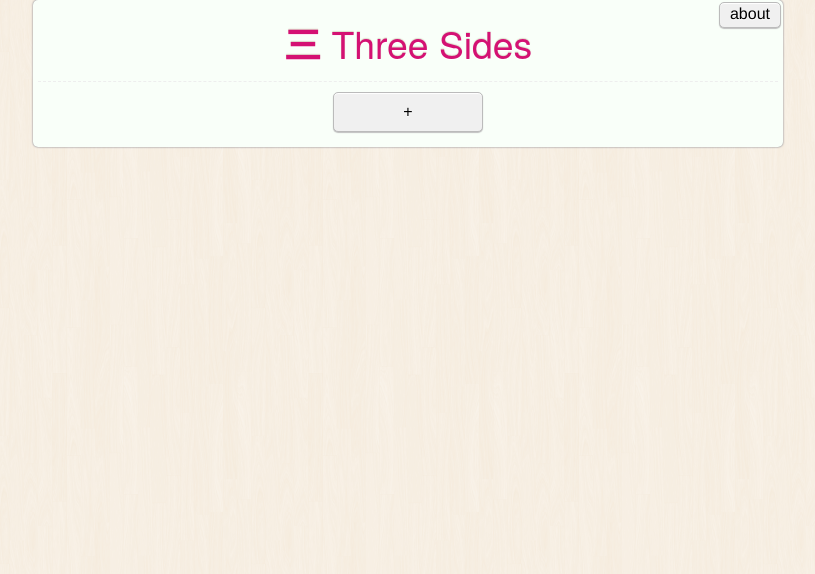
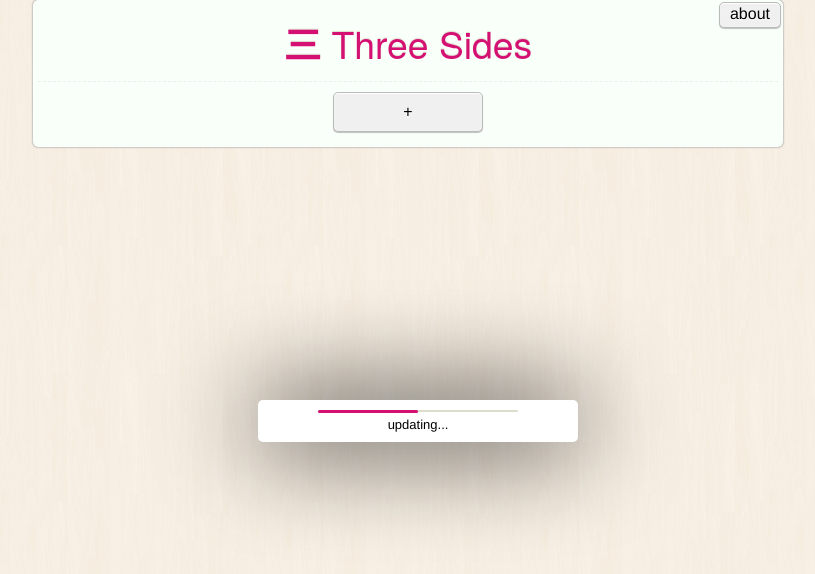
Before and after one commit to lupiter/ThreeSides, a Flask app: page / in a window 1280 px wide. Shown: the top 574 px of the page, without its empty margins (232-1047 px from the left). Run offline with Flask 2, Linux system fonts and the light colour scheme.

Commit message:
Progress bars!
Fixes #2

```diff
--- a/app/static/_style.css
+++ b/app/static/_style.css
@@ -13,7 +13,7 @@ h1, h2, h3, h4, h5, h6 {
 
 h1 {
   text-shadow: 0 -1px 1px #ddddcc, 0 1px 1px white;
-  color: #D41173;
+  color: #d41173;
   font-weight: 100;
   font-size: 28pt;
   text-align: center;
@@ -38,7 +38,7 @@ button, .button {
   min-height: 40px; }
 
 button:hover, .button:hover {
-  box-shadow: 0 0 5px #D41173, inset 0 1px 1px white; }
+  box-shadow: 0 0 5px #d41173, inset 0 1px 1px white; }
 
 button:active, .button:active {
   box-shadow: inset 0 1px 1px gray, 0 1px 1px white; }
--- a/app/static/_style.scss
+++ b/app/static/_style.scss
@@ -1,3 +1,7 @@
+
+$emphasis: #D41173;
+$base: #ddddcc;
+
 
 body {
 	font-family: "Helvetica Neue", "HelveticaNeue";
@@ -9,14 +13,14 @@ body {
 
 h1, h2, h3, h4, h5, h6 {
 	font-family: "HelveticaNeue-Light", "HelveticaNeue", "Helvetica Neue", "Helvetica";
-	text-shadow: 0 1px 1px #ddddcc;
+	text-shadow: 0 1px 1px $base;
 	border-bottom: 1px dashed #eee;
 	font-weight: 200;
 }
 
 h1 {
-	text-shadow: 0 -1px 1px #ddddcc, 0 1px 1px white;
-	color: #D41173;
+	text-shadow: 0 -1px 1px $base, 0 1px 1px white;
+	color: $emphasis;
 	font-weight: 100;
 	font-size: 28pt;
 	text-align: center;
@@ -47,7 +51,7 @@ button, .button {
 
 
 button:hover, .button:hover {
-	box-shadow: 0 0 5px #D41173, inset 0 1px 1px white;
+	box-shadow: 0 0 5px $emphasis, inset 0 1px 1px white;
 }
 
 button:active, .button:active {
--- a/app/static/main.css
+++ b/app/static/main.css
@@ -13,7 +13,7 @@ h1, h2, h3, h4, h5, h6 {
 
 h1 {
   text-shadow: 0 -1px 1px #ddddcc, 0 1px 1px white;
-  color: #D41173;
+  color: #d41173;
   font-weight: 100;
   font-size: 28pt;
   text-align: center;
@@ -38,7 +38,7 @@ button, .button {
   min-height: 40px; }
 
 button:hover, .button:hover {
-  box-shadow: 0 0 5px #D41173, inset 0 1px 1px white; }
+  box-shadow: 0 0 5px #d41173, inset 0 1px 1px white; }
 
 button:active, .button:active {
   box-shadow: inset 0 1px 1px gray, 0 1px 1px white; }
@@ -76,6 +76,34 @@ section {
   padding: 5px;
   z-index: 1;
   position: relative; }
+
+#progress {
+  background-color: white;
+  padding: 10px;
+  border-radius: 5px;
+  box-shadow: 0 0 100px black;
+  z-index: 20;
+  position: absolute;
+  left: 50%;
+  top: 50%;
+  width: 300px;
+  margin-left: -150px;
+  text-align: center;
+  font-size: small; }
+  #progress .progress-empty {
+    margin-bottom: 5px;
+    margin-left: auto;
+    margin-right: auto;
+    width: 200px;
+    height: 2px;
+    border-radius: 1px;
+    background-color: #ddddcc; }
+    #progress .progress-empty .progress-completed {
+      width: 50%;
+      height: 3px;
+      border-radius: 2px;
+      background-color: #d41173;
+      top: -1px; }
 
 a {
   color: #667;
--- a/app/static/main.scss
+++ b/app/static/main.scss
@@ -16,6 +16,39 @@ section {
 	z-index: 1;
 	position: relative;
 	// top: -23px;
+}
+
+#progress {
+	background-color: white;
+	padding: 10px;
+	border-radius: 5px;
+	box-shadow: 0 0 100px black;
+	z-index: 20;
+	position: absolute;
+	left: 50%;
+	top: 50%;
+	width: 300px;
+	margin-left: -150px;
+	text-align: center;
+	font-size: small;
+
+	.progress-empty {
+		margin-bottom: 5px;
+		margin-left: auto;
+		margin-right: auto;
+		width: 200px;
+		height: 2px;
+		border-radius: 1px;
+		background-color: $base;
+
+		.progress-completed {
+			width: 50%;
+			height: 3px;
+			border-radius: 2px;
+			background-color: $emphasis;
+			top: -1px;
+		}
+	}
 }
 
 a {
--- a/app/static/startup.js
+++ b/app/static/startup.js
@@ -8,6 +8,8 @@ $(function(){
 	createTables(myDB);
 	listDecks(myDB);
 	currentDeckID = 0;
+
+	$("#progress").hide();
 
 	$("#addButton").click(function(){
 		$("#addForm").show();
@@ -215,10 +217,15 @@ function allDeckHandler(transaction, results) {
 		allCards(myDB, deckID);
 		$("#csvSave").click(function() {
 			// Import csv
+			$("#progress").show();
+			var progress = $(".progress-completed");
+			progress.width(2);
 			deleteCardsInDeck(myDB, deckID);
+			progresses = 0;
 			var cardArray = CSV.csvToArray($('#csvText').val());
+			maxProgress = cardArray.length;
 			for (var i = cardArray.length - 1; i >= 0; i--) {
-				addCard(myDB, cardArray[i][0], cardArray[i][1], cardArray[i][2], deckID);
+				addCard(myDB, cardArray[i][0], cardArray[i][1], cardArray[i][2], deckID, progressHandler);
 			}
 			// Refresh card list
 			refreshCardList(deckID);
@@ -233,6 +240,15 @@ function allDeckHandler(transaction, results) {
 		$('#deckSelect').hide();
 		randomCard(myDB, currentDeckID);
 	});
+}
+
+function progressHandler() {
+	progresses += 1;
+	var newWidth = String(progresses/maxProgress)*100 + "%";
+	// console.log(newWidth);
+	$(".progress-completed").width(newWidth);
+	if (progresses >= maxProgress -1)
+		$("#progress").hide();
 }
 
 function createTables(db) {
@@ -269,9 +285,11 @@ function deleteCardsInDeck(db, id) {
 	});
 }
 
-function addCard(db, first, second, third, deck) {
+function addCard(db, first, second, third, deck, handler) {
+	if (!handler)
+		handler = nullDataHandler;
 	db.transaction(function(transaction) {
-		transaction.executeSql('insert into cards(first, second, third, deckid) values (?, ?, ?, ?);', [first, second, third, deck], nullDataHandler, errorHandler);
+		transaction.executeSql('insert into cards(first, second, third, deckid) values (?, ?, ?, ?);', [first, second, third, deck], handler, errorHandler);
 	});
 }
 
--- a/app/static/status.css
+++ b/app/static/status.css
@@ -13,7 +13,7 @@ h1, h2, h3, h4, h5, h6 {
 
 h1 {
   text-shadow: 0 -1px 1px #ddddcc, 0 1px 1px white;
-  color: #D41173;
+  color: #d41173;
   font-weight: 100;
   font-size: 28pt;
   text-align: center;
@@ -38,7 +38,7 @@ button, .button {
   min-height: 40px; }
 
 button:hover, .button:hover {
-  box-shadow: 0 0 5px #D41173, inset 0 1px 1px white; }
+  box-shadow: 0 0 5px #d41173, inset 0 1px 1px white; }
 
 button:active, .button:active {
   box-shadow: inset 0 1px 1px gray, 0 1px 1px white; }
--- a/app/templates/index.html
+++ b/app/templates/index.html
@@ -59,6 +59,10 @@
 			<textarea placeholder="No cards here!" cols="30" rows="10" id="csvText" autocapitalize="off" autocorrect="off"></textarea>
 			<button id="csvSave">Save CSV</button>
 		</div>
+		<div id="progress">
+			<div class="progress-empty"><div class="progress-completed"></div></div>
+			updating...
+		</div>
 		<div id="about">
 			<button class="aboutClose">close</button>
 			<h1>About Three Sides</h1>
```
